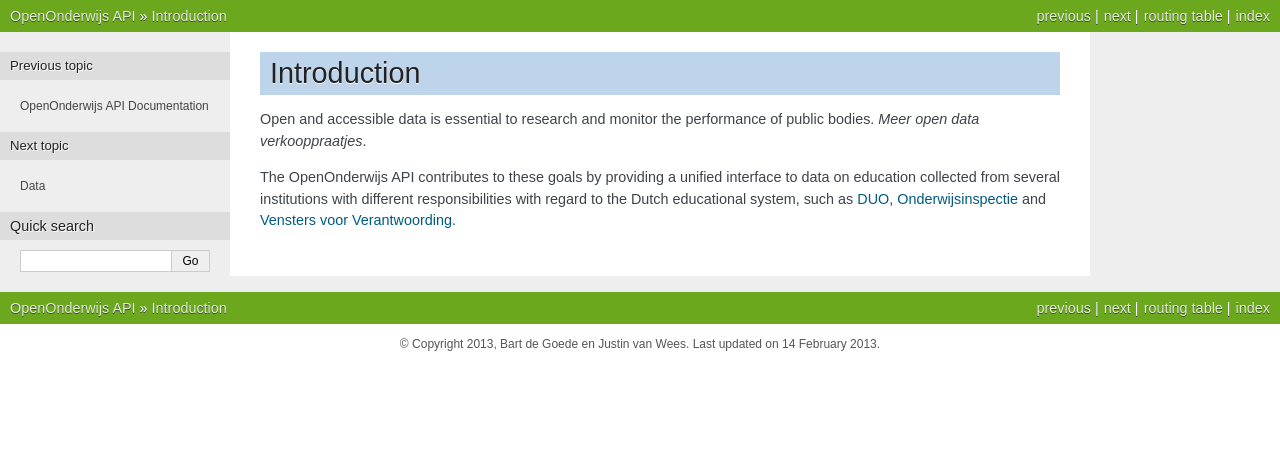
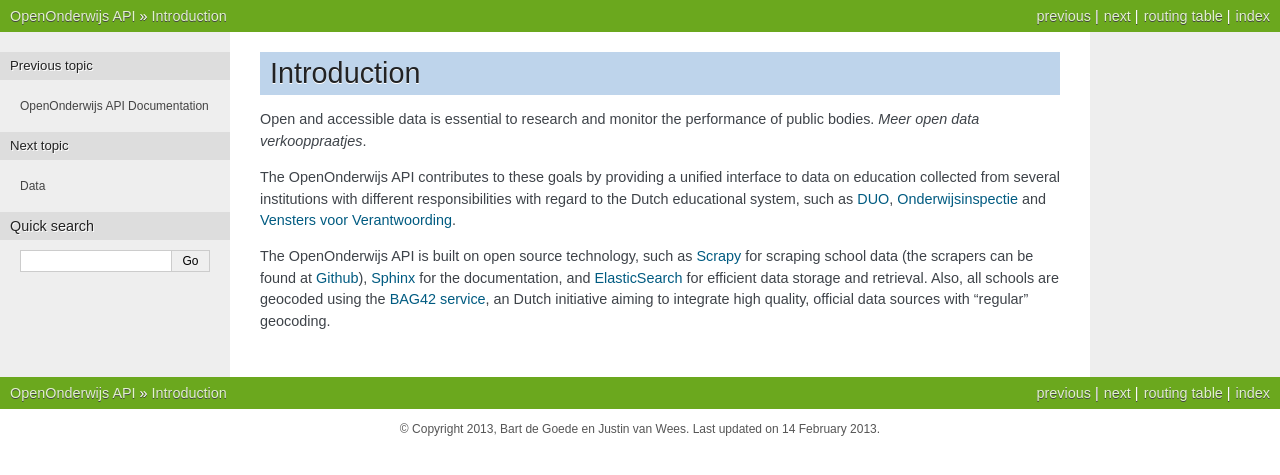
Before and after one commit to openstate/openonderwijsdata-api, a Sphinx documentation site: the page built from documentation/rst/introduction.rst, in a window 1280 px wide. Shown: the top 475 px of the page. Built offline with Sphinx 7.4.7, drawn with Linux system fonts in a browser that asks for light colours.

Commit message:
Some babbling about us using open source technology, and BAG42 credits

```diff
--- a/documentation/rst/introduction.rst
+++ b/documentation/rst/introduction.rst
@@ -3,3 +3,5 @@ Introduction
 Open and accessible data is essential to research and monitor the performance of public bodies. *Meer open data verkooppraatjes*.
 
 The OpenOnderwijs API contributes to these goals by providing a unified interface to data on education collected from several institutions with different responsibilities with regard to the Dutch educational system, such as `DUO <http://data.duo.nl>`_, `Onderwijsinspectie <http://www.owinsp.nl>`_ and `Vensters voor Verantwoording <http://schoolvo.nl>`_.
+
+The OpenOnderwijs API is built on open source technology, such as `Scrapy <http://doc.scrapy.org/en/latest/>`_ for scraping school data (the scrapers can be found at `Github <https://github.com/Dispectu/onderwijsscrapers>`_), `Sphinx <http://sphinx-doc.org/>`_ for the documentation, and `ElasticSearch <http://www.elasticsearch.org/>`_ for efficient data storage and retrieval. Also, all schools are geocoded using the `BAG42 service <http://calendar42.com/bag42/>`_, an Dutch initiative aiming to integrate high quality, official data sources with "regular" geocoding.
```
